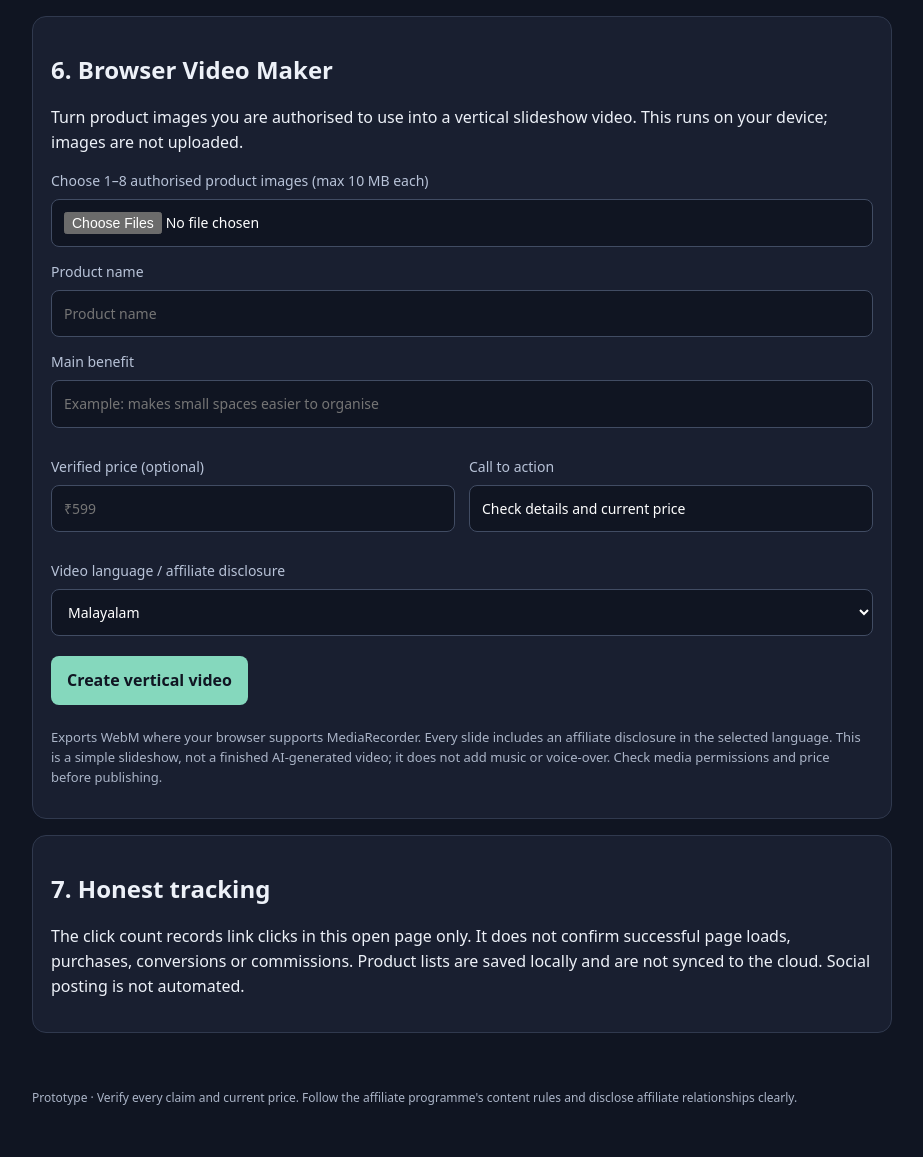
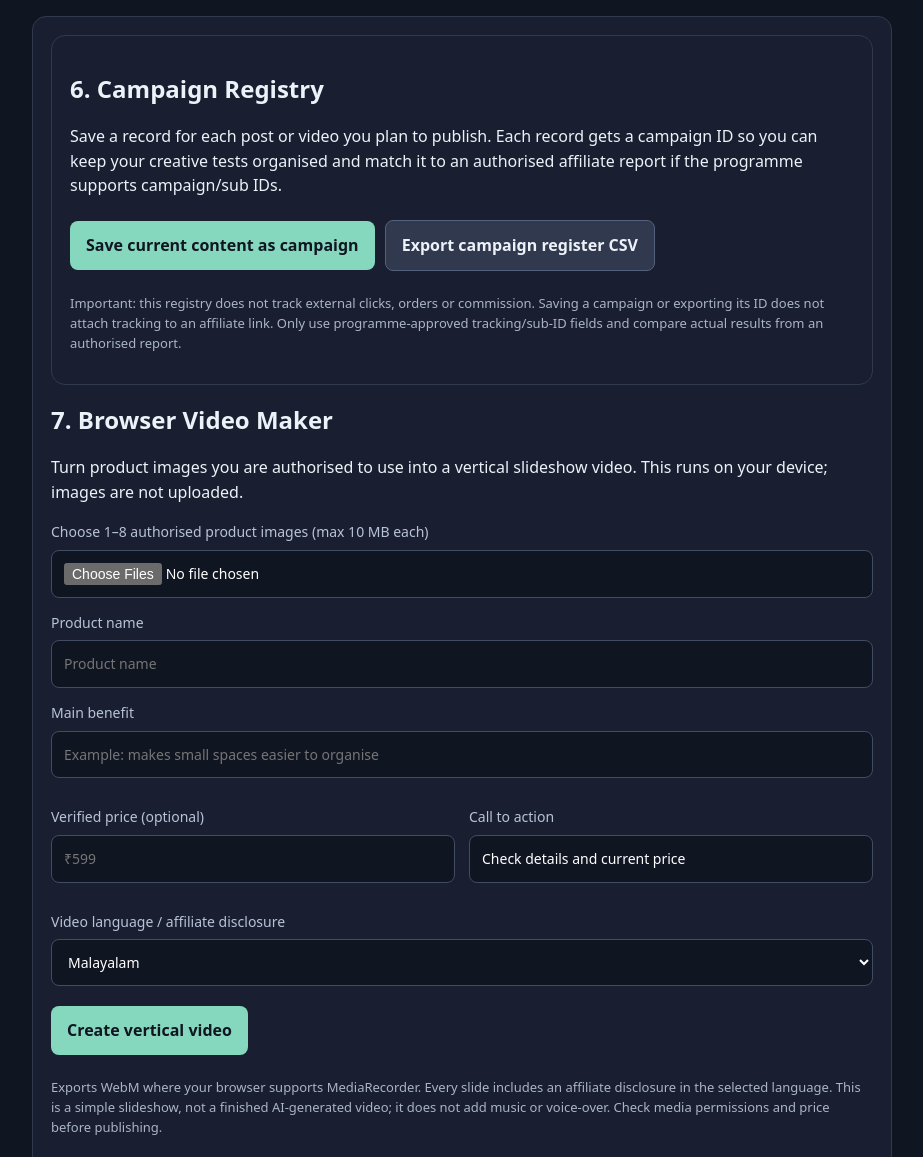
Before and after one commit to fayisaftha786/-ai-commerce-hub-, a website: page index.html in a window 1280 px wide. Shown: the part 5000-6157 px from the top of the page, without its empty margins (178-1101 px from the left). Before the commit the page ends 6128 px from the top, so only its background shows below. Drawn offline with Linux system fonts and the light colour scheme.

Commit message:
Add local campaign registry and CSV export

```diff
--- a/index.html
+++ b/index.html
@@ -142,7 +142,19 @@
 
 
     <section class="panel">
-      <h2>6. Browser Video Maker</h2>
+
+
+    <section class="panel">
+      <h2>6. Campaign Registry</h2>
+      <p>Save a record for each post or video you plan to publish. Each record gets a campaign ID so you can keep your creative tests organised and match it to an authorised affiliate report if the programme supports campaign/sub IDs.</p>
+      <button id="saveContentCampaign" type="button">Save current content as campaign</button>
+      <button id="exportCampaigns" type="button" class="secondary">Export campaign register CSV</button>
+      <p id="campaignMessage" role="status" aria-live="polite"></p>
+      <div id="campaignList" aria-live="polite"></div>
+      <p class="hint">Important: this registry does not track external clicks, orders or commission. Saving a campaign or exporting its ID does not attach tracking to an affiliate link. Only use programme-approved tracking/sub-ID fields and compare actual results from an authorised report.</p>
+    </section>
+
+    <h2>7. Browser Video Maker</h2>
       <p>Turn product images you are authorised to use into a vertical slideshow video. This runs on your device; images are not uploaded.</p>
       <form id="videoMakerForm">
         <label for="videoMakerImages">Choose 1–8 authorised product images (max 10 MB each)
@@ -177,7 +189,7 @@
     </section>
 
     <section class="panel">
-      <h2>7. Honest tracking</h2>
+      <h2>8. Honest tracking</h2>
       <p>The click count records link clicks in this open page only. It does not confirm successful page loads, purchases, conversions or commissions. Product lists are saved locally and are not synced to the cloud. Social posting is not automated.</p>
     </section>
   </main>
```
